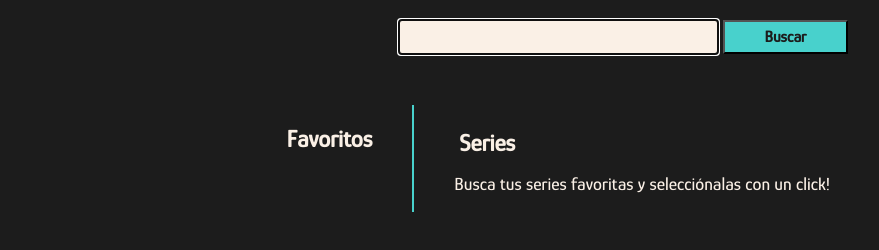
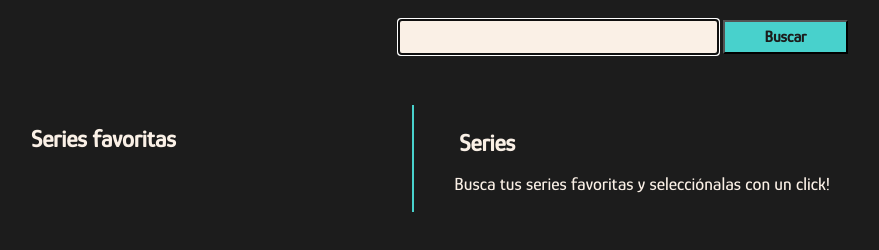
Before and after one commit to Adalab/modulo-2-evaluacion-final-MariviEscudero, a website: page docs/index.html in a window 1280 px wide. Shown: the part 60-310 px from the top of the page, without its empty margins (17-896 px from the left). Drawn offline with Linux system fonts and the light colour scheme.

Commit message:
docs folders

```diff
--- a/docs/index.html
+++ b/docs/index.html
@@ -22,7 +22,7 @@
       </form>
       <div class="main__format">
       <section class="main__format--section">
-        <h2 class="main__format--title">Favoritos</h2>
+        <h2 class="main__format--title">Series favoritas</h2>
         <ul class="showlist_container js_favoriteshowscontainer">
 
         </ul>
```
Also changed, not shown: docs/assets/css/main.css (+1 -1 lines).
